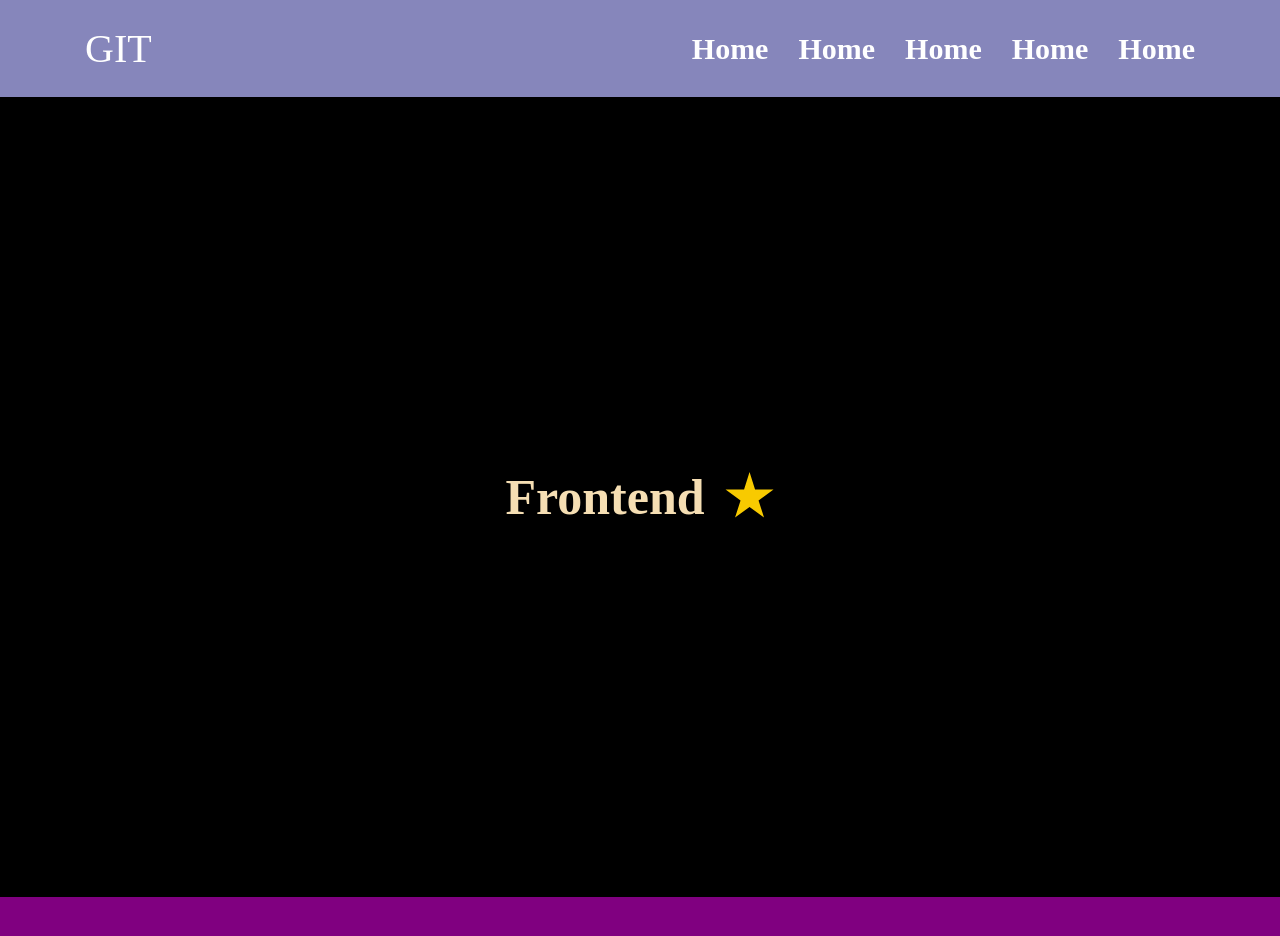
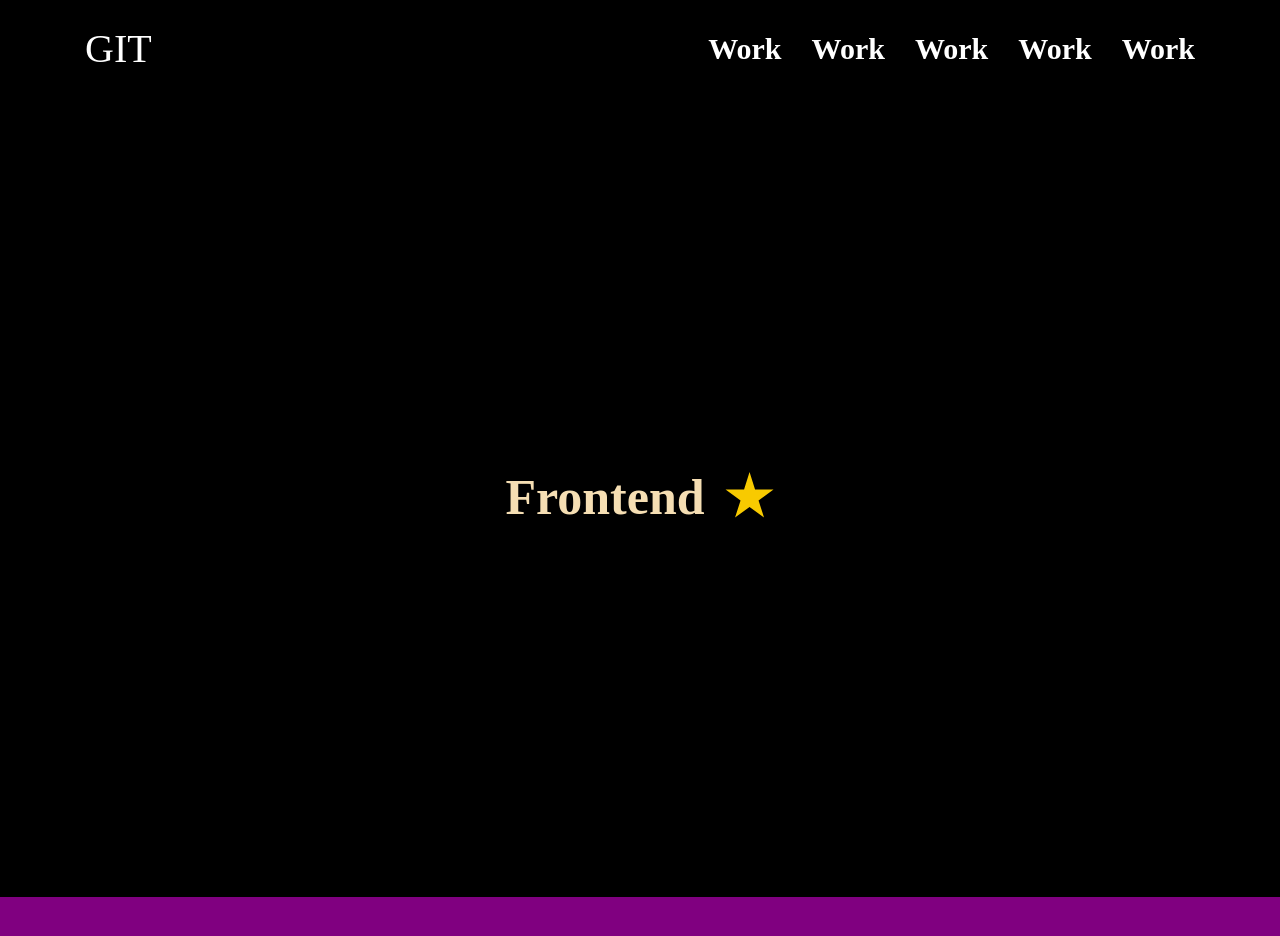
Before and after one commit to Diyor6119/test, a plain HTML site: page index.html in a window 1280 px wide. Shown: the top 936 px of the page. Drawn offline with Linux system fonts and the light colour scheme.

Commit message:
master third save

```diff
--- a/index.html
+++ b/index.html
@@ -14,11 +14,11 @@
             <div class="header__nav-container">
                 <a href="#" class="logo">Git</a>
                 <ul class="header__nav-list">
-                    <li><a href="#" class="header__nav-link">Home</a></li>
-                    <li><a href="#" class="header__nav-link">Home</a></li>
-                    <li><a href="#" class="header__nav-link">Home</a></li>
-                    <li><a href="#" class="header__nav-link">Home</a></li>
-                    <li><a href="#" class="header__nav-link">Home</a></li>
+                    <li><a href="#" class="header__nav-link">Work</a></li>
+                    <li><a href="#" class="header__nav-link">Work</a></li>
+                    <li><a href="#" class="header__nav-link">Work</a></li>
+                    <li><a href="#" class="header__nav-link">Work</a></li>
+                    <li><a href="#" class="header__nav-link">Work</a></li>
                 </ul>
             </div>
         </div>
--- a/style/style.css
+++ b/style/style.css
@@ -21,7 +21,7 @@ li{
 
 .header__nav{
     padding: 25px 0;
-    background: rgb(134, 134, 187);
+    background: black;
 }
 
 .header__nav-container{
```
